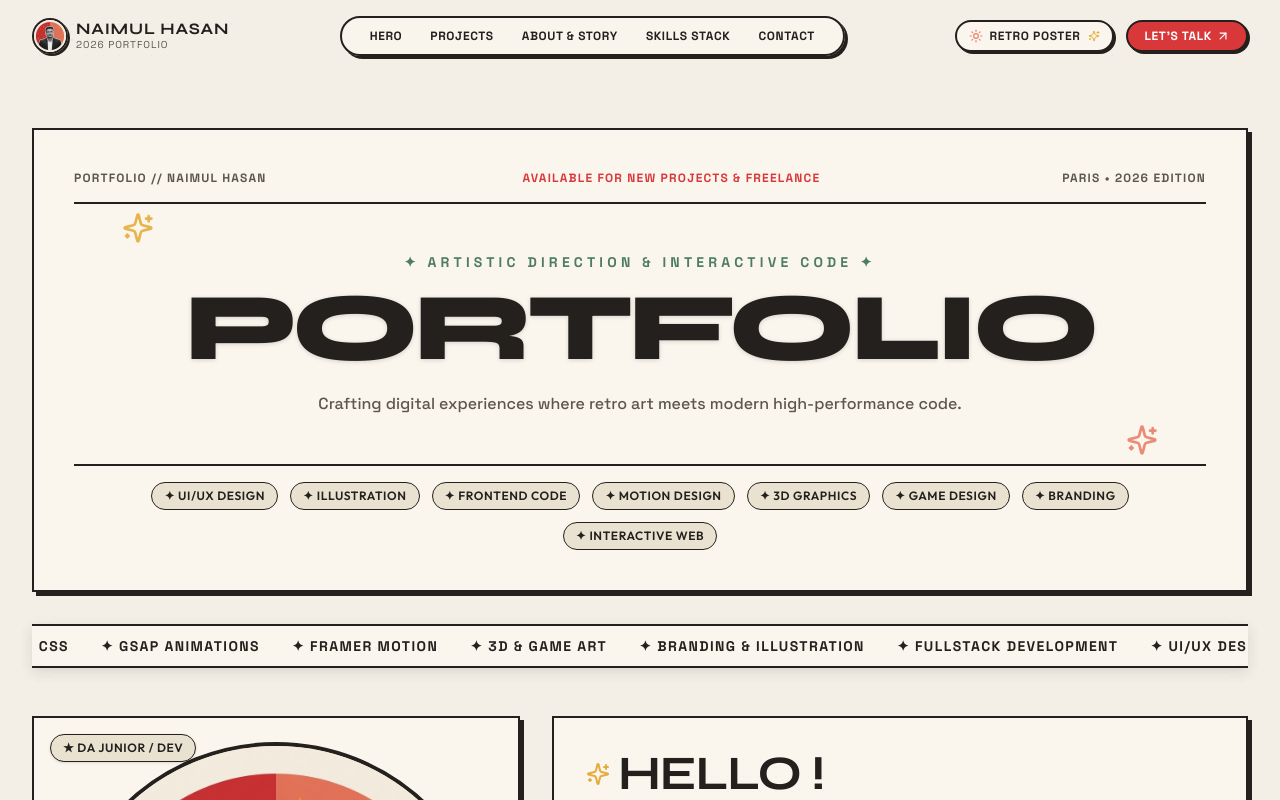
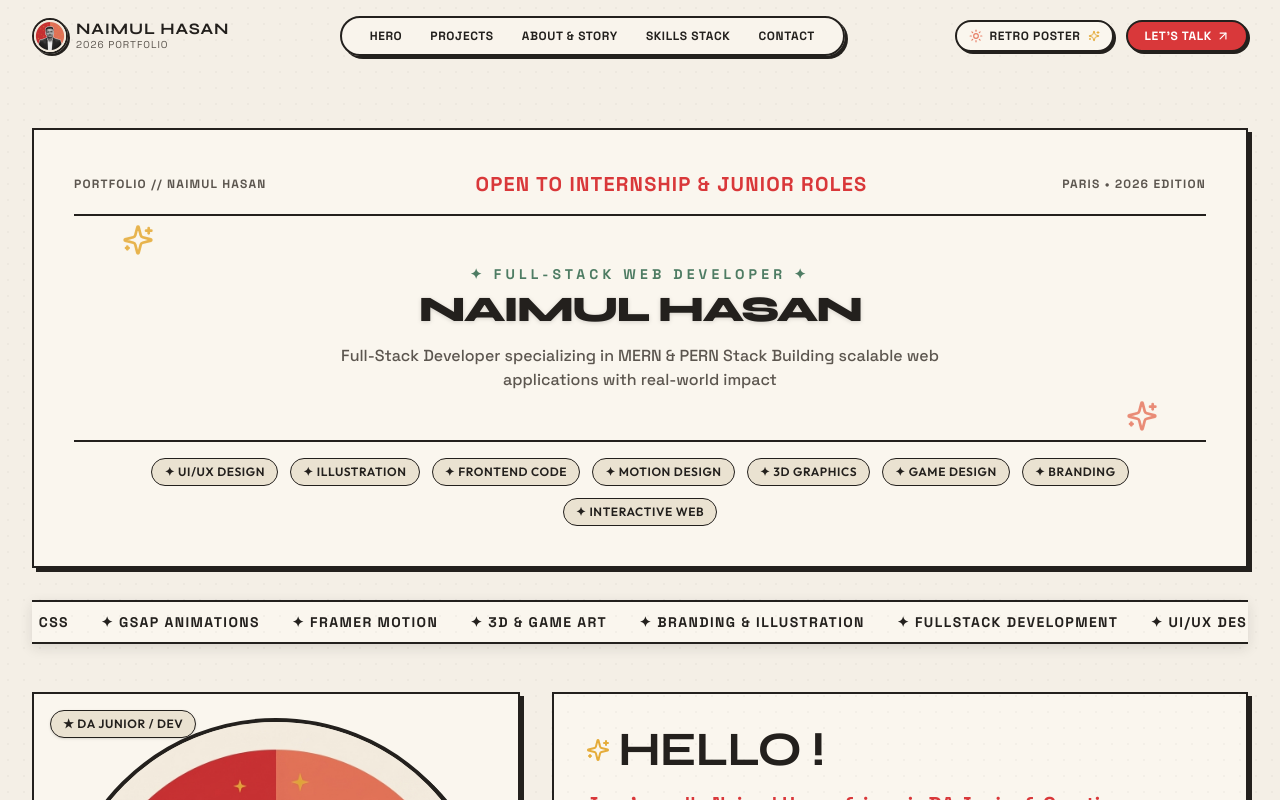
Before and after one commit to NH-Bappy/portfolio, a React (Vite) app: page / in a window 1280 px wide. Shown: the top 800 px of the page. Built offline with nearby package versions, Linux system fonts and the light colour scheme; the HTML template or start-up script is replaced by a standard one.

Commit message:
fix(ui): enhance Case Study modal with backdrop click-to-close and prominent fixed close buttons

```diff
--- a/src/components/Hero.jsx
+++ b/src/components/Hero.jsx
@@ -33,7 +33,7 @@ export default function Hero() {
           {/* Top Vintage Metadata Bar */}
           <div className="flex flex-wrap items-center justify-between gap-4 pb-4 border-b-2 border-[var(--color-border)] font-tech text-xs font-bold tracking-widest text-[var(--color-text-muted)] uppercase">
             <span>PORTFOLIO // {personalInfo.name}</span>
-            <span className="flex items-center gap-1.5 text-[var(--color-accent-crimson)]">
+            <span className="flex items-center gap-1.5 text-xl text-[var(--color-accent-crimson)]">
               <span className="inline-block w-2 h-2 rounded-full bg-[var(--color-accent-crimson)] animate-ping" />
               {personalInfo.status}
             </span>
@@ -47,11 +47,11 @@ export default function Hero() {
             <Sparkles className="absolute bottom-2 right-4 sm:right-12 w-8 h-8 text-[var(--color-accent-salmon)] animate-star-pulse" />
 
             <h2 className="font-tech text-xs sm:text-sm font-bold tracking-[0.3em] uppercase text-[var(--color-accent-sage)] mb-2">
-              ✦ ARTISTIC DIRECTION & INTERACTIVE CODE ✦
+              ✦ Full-Stack Web Developer ✦
             </h2>
 
-            <h1 className="font-display font-extrabold text-5xl sm:text-7xl lg:text-8xl uppercase tracking-tighter text-[var(--color-text-main)] leading-none drop-shadow-sm">
-              PORTFOLIO
+            <h1 className="font-display font-extrabold text-5xl sm:text-7xl lg:text-4xl uppercase tracking-tighter text-[var(--color-text-main)] leading-none drop-shadow-sm">
+              NAIMUL HASAN
             </h1>
 
             <p className="mt-4 max-w-2xl mx-auto font-tech text-sm sm:text-base text-[var(--color-text-muted)] font-medium">
--- a/src/components/ProjectModal.jsx
+++ b/src/components/ProjectModal.jsx
@@ -1,25 +1,57 @@
-import React from 'react';
+import React, { useEffect } from 'react';
 import { motion, AnimatePresence } from 'framer-motion';
-import { X, ExternalLink, Github, Sparkles, CheckCircle2 } from 'lucide-react';
+import { X, ExternalLink, Github, CheckCircle2 } from 'lucide-react';
 
 export default function ProjectModal({ project, onClose }) {
+  useEffect(() => {
+    if (!project) return;
+
+    const handleKeyDown = (e) => {
+      if (e.key === 'Escape') {
+        onClose();
+      }
+    };
+
+    document.body.style.overflow = 'hidden';
+    window.addEventListener('keydown', handleKeyDown);
+
+    return () => {
+      document.body.style.overflow = 'unset';
+      window.removeEventListener('keydown', handleKeyDown);
+    };
+  }, [project, onClose]);
+
   if (!project) return null;
 
   return (
     <AnimatePresence>
-      <div className="fixed inset-0 z-50 flex items-center justify-center p-4 sm:p-6 overflow-y-auto bg-black/70 backdrop-blur-sm">
-        <motion.div
-          initial={{ opacity: 0, scale: 0.9, y: 20 }}
-          animate={{ opacity: 1, scale: 1, y: 0 }}
-          exit={{ opacity: 0, scale: 0.9, y: 20 }}
-          transition={{ duration: 0.3 }}
-          className="relative w-full max-w-4xl retro-card bg-[var(--color-card)] overflow-hidden my-8"
+      <div
+        onClick={onClose}
+        className="fixed inset-0 z-50 flex items-center justify-center p-4 sm:p-6 overflow-y-auto bg-black/80 backdrop-blur-md cursor-pointer"
       >
-          {/* Close button */}
+        {/* Floating Fixed Close Button at Top-Right of Screen */}
         <button
           onClick={onClose}
-            className="absolute top-4 right-4 z-20 p-2 rounded-full border-2 border-[var(--color-border)] bg-[var(--color-card)] text-[var(--color-text-main)] hover:bg-[var(--color-accent-crimson)] hover:text-white transition-colors cursor-pointer shadow-[2px_2px_0px_var(--color-border)]"
+          className="fixed top-4 right-4 sm:top-6 sm:right-6 z-50 px-4 py-2.5 rounded-full border-2 border-white bg-[var(--color-accent-crimson)] text-white shadow-2xl hover:bg-black hover:scale-105 transition-all cursor-pointer flex items-center gap-2 font-tech font-bold text-xs uppercase tracking-wider"
           aria-label="Close modal"
+        >
+          <X className="w-5 h-5" />
+          <span>Close</span>
+        </button>
+
+        <motion.div
+          onClick={(e) => e.stopPropagation()}
+          initial={{ opacity: 0, scale: 0.95, y: 20 }}
+          animate={{ opacity: 1, scale: 1, y: 0 }}
+          exit={{ opacity: 0, scale: 0.95, y: 20 }}
+          transition={{ duration: 0.3 }}
+          className="relative w-full max-w-4xl retro-card bg-[var(--color-card)] overflow-hidden my-8 cursor-default"
+        >
+          {/* Inner Close Button inside Modal Header */}
+          <button
+            onClick={onClose}
+            className="absolute top-4 right-4 z-20 p-2.5 rounded-full border-2 border-[var(--color-border)] bg-[var(--color-card)] text-[var(--color-text-main)] hover:bg-[var(--color-accent-crimson)] hover:text-white transition-colors cursor-pointer shadow-[2px_2px_0px_var(--color-border)]"
+            aria-label="Close modal window"
           >
             <X className="w-5 h-5" />
           </button>
@@ -88,7 +120,8 @@ export default function ProjectModal({ project, onClose }) {
             )}
 
             {/* Actions */}
-            <div className="pt-6 border-t-2 border-[var(--color-border)] flex flex-wrap gap-4">
+            <div className="pt-6 border-t-2 border-[var(--color-border)] flex flex-wrap items-center justify-between gap-4">
+              <div className="flex flex-wrap gap-4">
                 <a
                   href={project.liveUrl}
                   target="_blank"
@@ -110,6 +143,15 @@ export default function ProjectModal({ project, onClose }) {
                 </a>
               </div>
 
+              <button
+                onClick={onClose}
+                className="px-6 py-2.5 bg-[var(--color-pill-bg)] text-[var(--color-text-main)] font-tech font-bold text-xs uppercase tracking-wider rounded border-2 border-[var(--color-border)] hover:bg-[var(--color-accent-crimson)] hover:text-white transition-all cursor-pointer flex items-center gap-2"
+              >
+                <X className="w-4 h-4" />
+                <span>Close Window</span>
+              </button>
+            </div>
+
           </div>
         </motion.div>
       </div>
--- a/src/data/portfolioData.js
+++ b/src/data/portfolioData.js
@@ -2,9 +2,9 @@ export const personalInfo = {
   name: "Naimul Hasan",
   title: "CREATIVE DIRECTOR & TECH INNOVATOR",
   subTitle: "Full-Stack Developer, Graphic Designer & Motion Artist",
-  tagline: "Crafting digital experiences where retro art meets modern high-performance code.",
-  location: "Paris / Remote Worldwide",
-  status: "Available for New Projects & Freelance",
+  tagline: "Full-Stack Developer specializing in MERN & PERN Stack  Building scalable web applications with real-world impact",
+  location: "Dhaka / Remote Worldwide",
+  status: "OPEN TO INTERNSHIP & JUNIOR ROLES",
   email: "naimulhasandev@gmail.com",
   behance: "behance.net/angele-snez",
   linkedin: "linkedin.com/in/angele-snez",
```
Lines whose indentation alone changed are shown as unchanged.
